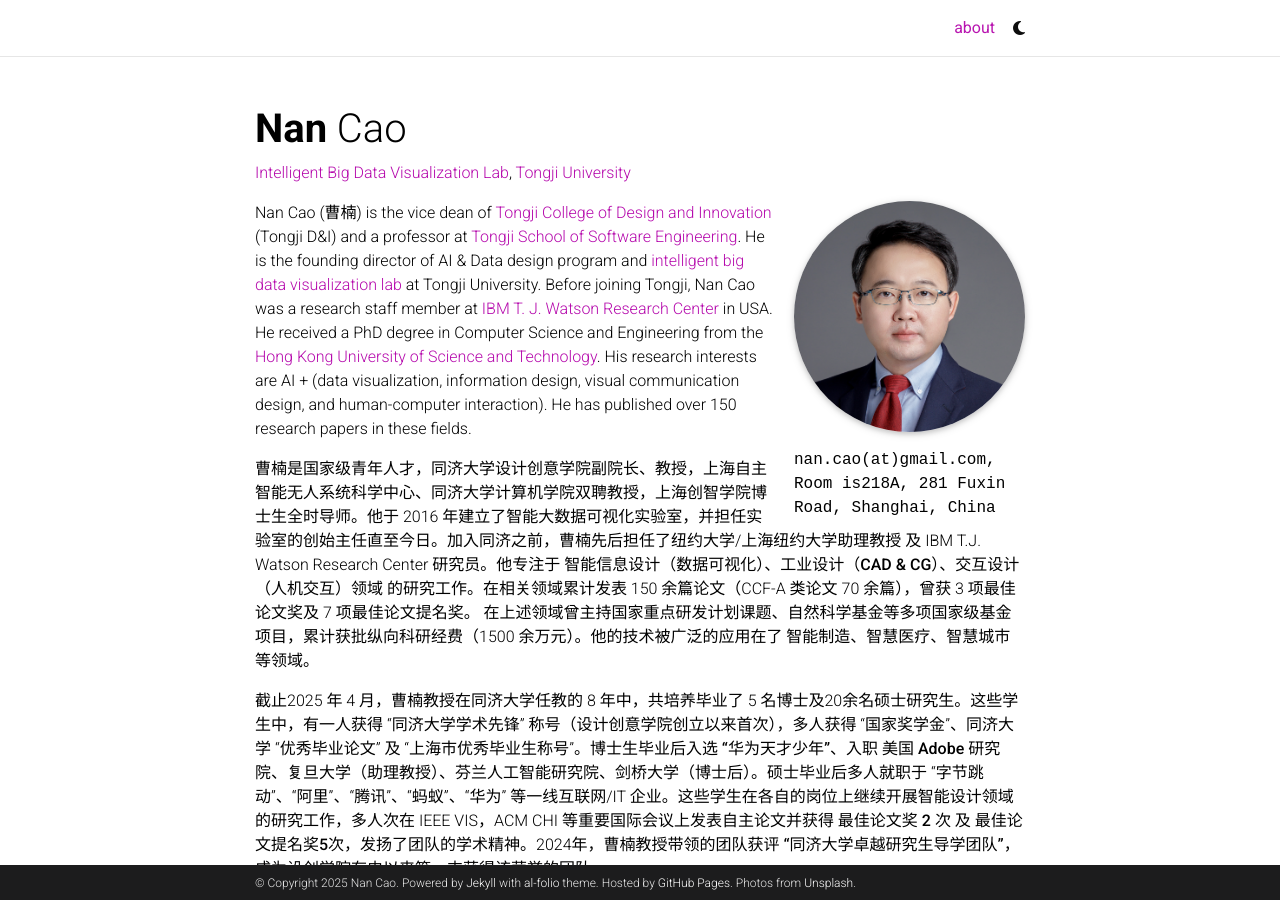
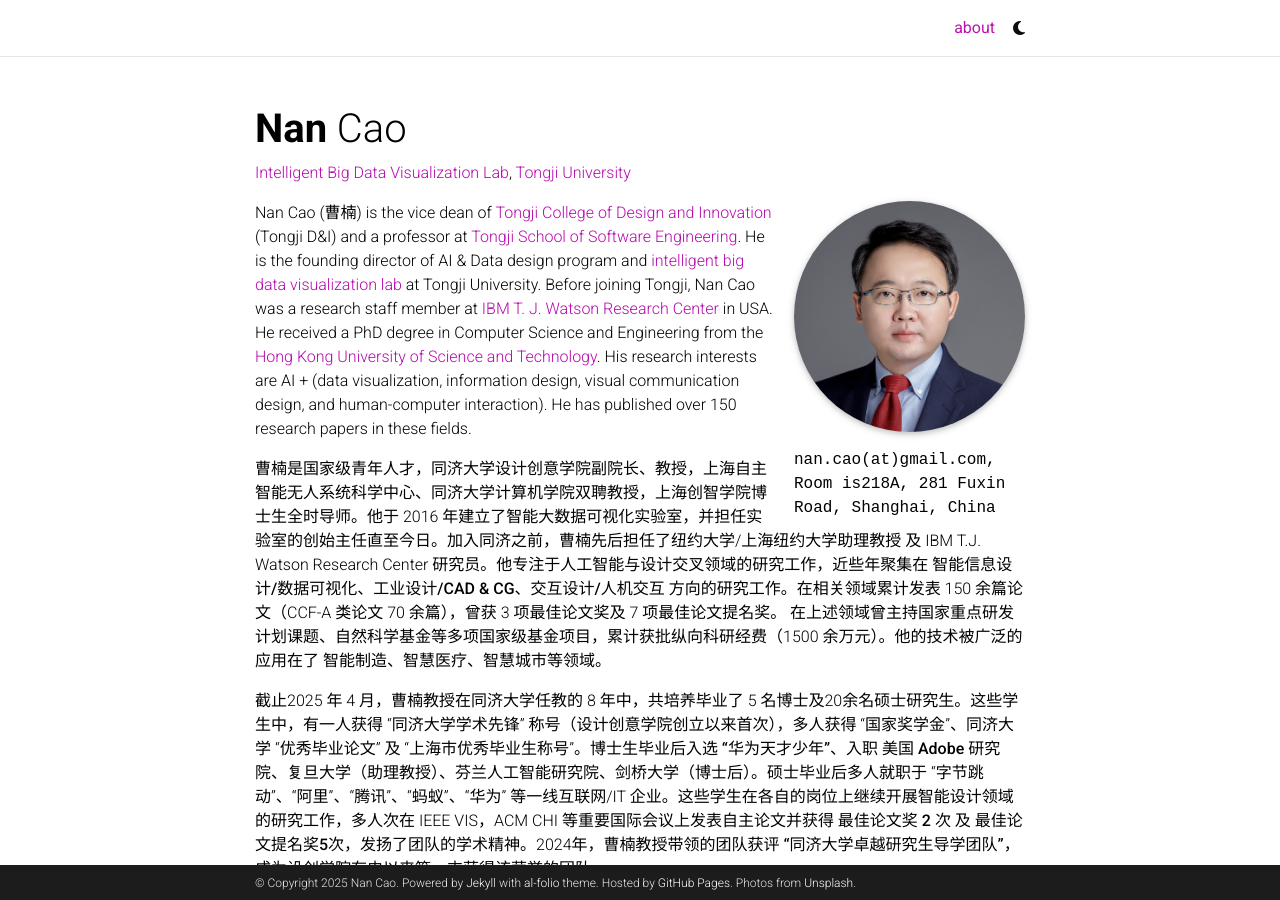
Before and after one commit to nancao/nancao.github.io, a Jekyll site: the page built from _pages/about.md, in a window 1280 px wide and 900 px high. Built offline with Jekyll 4.4.1, drawn with Linux system fonts in a browser that asks for light colours; full-size pictures stand in for the smaller copies a plugin makes; comment, search, counter and statistics services are not loaded; a style sheet for code colours, icons or effects is not loaded.

Commit message:
Update about.md

```diff
--- a/_pages/about.md
+++ b/_pages/about.md
@@ -18,7 +18,7 @@
 ---
 Nan Cao (曹楠) is the vice dean of [Tongji College of Design and Innovation](https://tjdi.tongji.edu.cn/) (Tongji D&I) and a professor at [Tongji School of Software Engineering](https://sse.tongji.edu.cn/index.htm). He is the founding director of AI & Data design program and [intelligent big data visualization lab](https://idvxlab.com/) at Tongji University. Before joining Tongji, Nan Cao was a research staff member at [IBM T. J. Watson Research Center](https://research.ibm.com/labs/watson/) in USA. He received a PhD degree in Computer Science and Engineering from the [Hong Kong University of Science and Technology](https://hkust.edu.hk/). His research interests are AI + (data visualization, information design, visual communication design, and human-computer interaction). He has published over 150 research papers in these fields.
 
-曹楠是国家级青年人才，同济大学设计创意学院副院长、教授，上海自主智能无人系统科学中心、同济大学计算机学院双聘教授，上海创智学院博士生全时导师。他于 2016 年建立了智能大数据可视化实验室，并担任实验室的创始主任直至今日。加入同济之前，曹楠先后担任了纽约大学/上海纽约大学助理教授 及 IBM T.J. Watson Research Center 研究员。他专注于 **智能信息设计（数据可视化）、工业设计（CAD & CG）、交互设计（人机交互）领域** 的研究工作。在相关领域累计发表 150 余篇论文（CCF-A 类论文 70 余篇），曾获 3 项最佳论文奖及 7 项最佳论文提名奖。 在上述领域曾主持国家重点研发计划课题、自然科学基金等多项国家级基金项目，累计获批纵向科研经费（1500 余万元）。他的技术被广泛的应用在了 智能制造、智慧医疗、智慧城市等领域。
+曹楠是国家级青年人才，同济大学设计创意学院副院长、教授，上海自主智能无人系统科学中心、同济大学计算机学院双聘教授，上海创智学院博士生全时导师。他于 2016 年建立了智能大数据可视化实验室，并担任实验室的创始主任直至今日。加入同济之前，曹楠先后担任了纽约大学/上海纽约大学助理教授 及 IBM T.J. Watson Research Center 研究员。他专注于人工智能与设计交叉领域的研究工作，近些年聚集在 **智能信息设计/数据可视化、工业设计/CAD & CG、交互设计/人机交互** 方向的研究工作。在相关领域累计发表 150 余篇论文（CCF-A 类论文 70 余篇），曾获 3 项最佳论文奖及 7 项最佳论文提名奖。 在上述领域曾主持国家重点研发计划课题、自然科学基金等多项国家级基金项目，累计获批纵向科研经费（1500 余万元）。他的技术被广泛的应用在了 智能制造、智慧医疗、智慧城市等领域。
 
 截止2025 年 4 月，曹楠教授在同济大学任教的 8 年中，共培养毕业了 5 名博士及20余名硕士研究生。这些学生中，有一人获得 “**同济大学学术先锋**” 称号（设计创意学院创立以来首次），多人获得 “**国家奖学金**”、同济大学 “**优秀毕业论文**” 及 “**上海市优秀毕业生称号**”。博士生毕业后入选 **“华为天才少年”**、入职 **美国 Adobe 研究院**、**复旦大学（助理教授）**、**芬兰人工智能研究院**、**剑桥大学（博士后）**。硕士毕业后多人就职于 “字节跳动”、“阿里”、“腾讯”、“蚂蚁”、“华为” 等一线互联网/IT 企业。这些学生在各自的岗位上继续开展智能设计领域的研究工作，多人次在 IEEE VIS，ACM CHI 等重要国际会议上发表自主论文并获得 **最佳论文奖 2 次** 及 **最佳论文提名奖5次**，发扬了团队的学术精神。2024年，曹楠教授带领的团队获评 **“同济大学卓越研究生导学团队”**， 成为设创学院有史以来第一支获得该荣誉的团队。
 
```
